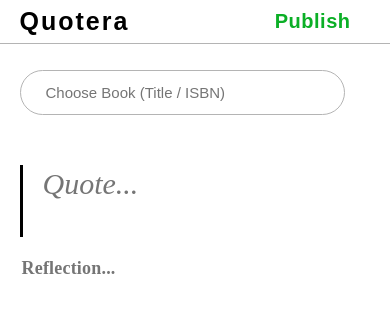
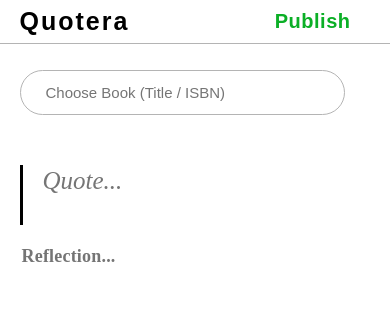
Before and after one commit to KPar/quotera-client, a React (Create React App) app: page /new-reflection in a window 390 px wide. Shown: the top 312 px of the page. Built offline with nearby package versions, Linux system fonts and the light colour scheme; no server answers.

Commit message:
Reduced font size of quote on CreateReflection and ReadReflection

```diff
--- a/src/pages/CreateReflection/CreateReflection.css
+++ b/src/pages/CreateReflection/CreateReflection.css
@@ -210,7 +210,20 @@
     margin: auto;
     margin-top: 70px;
   }
-
+  #CreateReflection_quoteField {
+    margin: auto;
+    margin-bottom: 10px;
+    width: 100%;
+    outline: none;
+    border: none;
+    overflow: auto;
+    resize: none;
+    font-size: 25px;
+    font-family:  "Times New Roman", serif;
+    font-style: italic;
+    border-left: 3px solid black;
+    padding-left: 20px;
+}
   #CreateReflection_reflectionField {
     margin-top: 10vh;
     height: fit-content;
--- a/src/pages/ReadReflection/ReadReflection.css
+++ b/src/pages/ReadReflection/ReadReflection.css
@@ -91,6 +91,11 @@
     width: 90vw;
     margin-bottom: 70px;
 }
+#ReadReflection_quote {
+  font-size: 25px;
+  font-family:  "Times New Roman", serif;
+  font-style: italic;
+}
 
 #ReadReflection_reflection {
   margin: auto;
```
